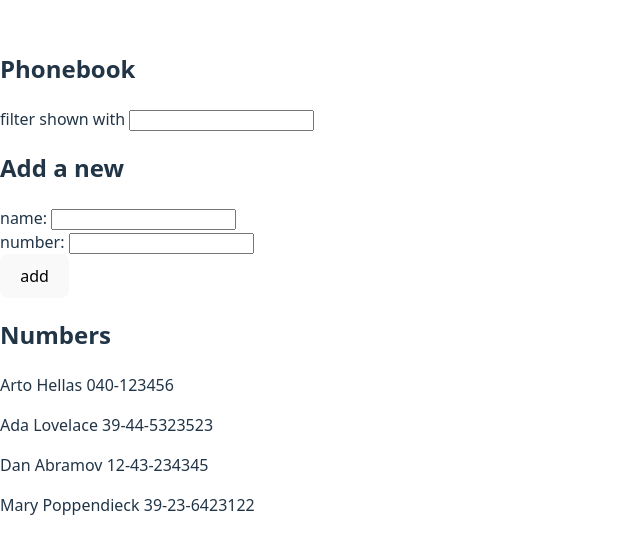
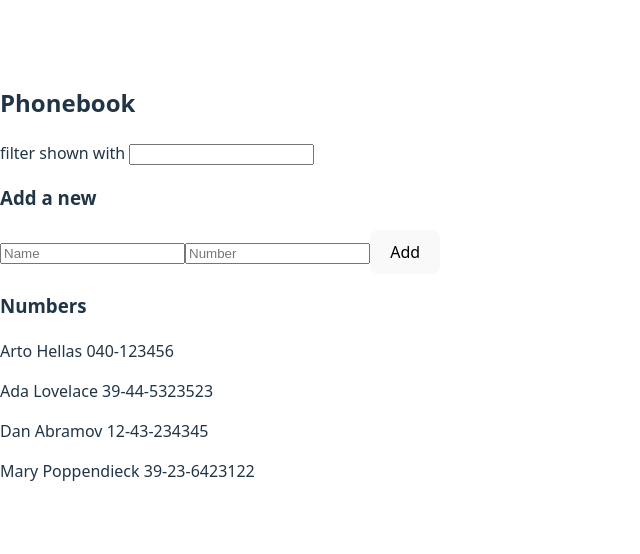
Before and after one commit to YoshiLoL0526/fullstack_course, a React (Vite) app in the folder part2/agenda/: page / in a window 1280 px wide. Shown: the part 118-672 px from the top of the page, without its empty margins (0-640 px from the left). Built offline with nearby package versions, Linux system fonts and the light colour scheme.

Commit message:
Refactorized application

```diff
--- a/part2/agenda/src/App.tsx
+++ b/part2/agenda/src/App.tsx
@@ -1,4 +1,7 @@
 import { useState } from 'react'
+import Filter from './components/Filter.tsx'
+import PersonForm from './components/PersonForm.tsx'
+import Persons from './components/Persons.tsx'
 
 const App = () => {
   const [persons, setPersons] = useState([
@@ -7,61 +10,18 @@ const App = () => {
     { name: 'Dan Abramov', number: '12-43-234345', id: 3 },
     { name: 'Mary Poppendieck', number: '39-23-6423122', id: 4 }
   ])
-  const [newName, setNewName] = useState('')
-  const [newNumber, setNewNumber] = useState('')
   const [filterName, setFilterName] = useState('')
-
-  const addNewPerson = (event) => {
-    event.preventDefault()
-
-    const pos = persons.findIndex(person => person.name === newName)
-    if (pos !== -1) {
-      alert(`${newName} is already added to phonebook`)
-      return
-    }
-
-    const newPerson = persons.concat({ name: newName, number: newNumber })
-
-    setPersons(newPerson)
-    setNewName('')
-    setNewNumber('')
-  }
-
-  const handleNameChange = (event) => {
-    setNewName(event.target.value)
-  }
-
-  const handleNumberChange = (event) => {
-    setNewNumber(event.target.value)
-  }
-
-  const handlefilterNameChange = (event) => {
-    setFilterName(event.target.value)
-  }
 
   return (
     <div>
       <h2>Phonebook</h2>
-      <form>
-        <div>
-          filter shown with <input value={filterName} onChange={handlefilterNameChange} />
-        </div>
-      </form>
+      <Filter filterName={filterName} setFilterName={setFilterName} />
 
-      <h2>Add a new</h2>
-      <form onSubmit={addNewPerson}>
-        <div>
-          name: <input value={newName} onChange={handleNameChange} />
-        </div>
-        <div>number: <input value={newNumber} onChange={handleNumberChange} /></div>
-        <div>
-          <button type="submit" >add</button>
-        </div>
-      </form>
-      <h2>Numbers</h2>
-      <div>
-        {persons.filter(person => person.name.toLowerCase().includes(filterName.toLowerCase())).map((person) => <p key={person.name}>{person.name} {person.number}</p>)}
-      </div>
+      <h3>Add a new</h3>
+      <PersonForm persons={persons} setPersons={setPersons} />
+
+      <h3>Numbers</h3>
+      <Persons persons={persons} filterName={filterName} />
     </div>
   )
 }
--- /dev/null
+++ b/part2/agenda/src/components/Filter.tsx
@@ -0,0 +1,19 @@
+export interface FilterProps {
+    filterName: string,
+    setFilterName: React.Dispatch<React.SetStateAction<string>>
+}
+
+const Filter: React.FC<FilterProps> = ({ filterName, setFilterName }) => {
+
+    const handlefilterNameChange = (event: React.ChangeEvent<HTMLInputElement>) => {
+        setFilterName(event.target.value)
+    }
+
+    return (
+        <div>
+            filter shown with <input value={filterName} onChange={handlefilterNameChange} />
+        </div>
+    )
+}
+
+export default Filter
--- /dev/null
+++ b/part2/agenda/src/components/PersonForm.tsx
@@ -0,0 +1,62 @@
+import React, { useState } from "react";
+
+export interface Person {
+    name: string;
+    number: string;
+    id: number;
+}
+
+interface PersonFormProps {
+    persons: Person[];
+    setPersons: React.Dispatch<React.SetStateAction<Person[]>>;
+}
+
+const PersonForm: React.FC<PersonFormProps> = ({ persons, setPersons }) => {
+    const [name, setName] = useState('')
+    const [number, setNumber] = useState('')
+
+    const handleNameChange = (event: React.ChangeEvent<HTMLInputElement>) => {
+        setName(event.target.value)
+    }
+
+    const handleNumberChange = (event: React.ChangeEvent<HTMLInputElement>) => {
+        setNumber(event.target.value)
+    }
+
+    const handleSubmit = (event: React.FormEvent<HTMLFormElement>) => {
+        event.preventDefault()
+
+        const pos = persons.findIndex(person => person.name === name)
+        if (pos !== -1) {
+            alert(`${name} is already added to phonebook`)
+            return
+        }
+
+        const Person = { name: name, number: number, id: persons.length > 0 ? Math.max(...persons.map(p => p.id)) + 1 : 1 }
+        const newPersons = persons.concat(Person)
+
+        setPersons(newPersons)
+        setName('')
+        setNumber('')
+    }
+
+    return (
+        <form onSubmit={handleSubmit}>
+            <input
+                type="text"
+                value={name}
+                onChange={handleNameChange}
+                placeholder="Name"
+            />
+            <input
+                type="tel"
+                value={number}
+                onChange={handleNumberChange}
+                placeholder="Number"
+            />
+            <button type="submit">Add</button>
+        </form>
+    );
+}
+
+export default PersonForm;
--- /dev/null
+++ b/part2/agenda/src/components/Persons.tsx
@@ -0,0 +1,17 @@
+import React from 'react';
+import { Person } from './PersonForm.tsx';
+
+export interface PersonsProps {
+    persons: Person[]
+    filterName: string
+}
+
+const Persons: React.FC<PersonsProps> = ({ persons, filterName }) => {
+    return (
+        <div>
+            {persons.filter(person => person.name.toLowerCase().includes(filterName.toLowerCase())).map((person) => <p key={person.name}>{person.name} {person.number}</p>)}
+        </div>
+    );
+}
+
+export default Persons;
```
